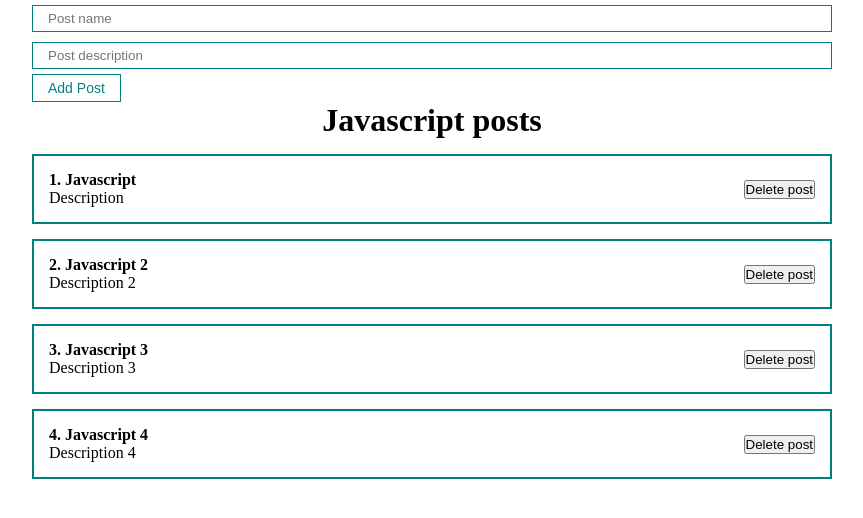
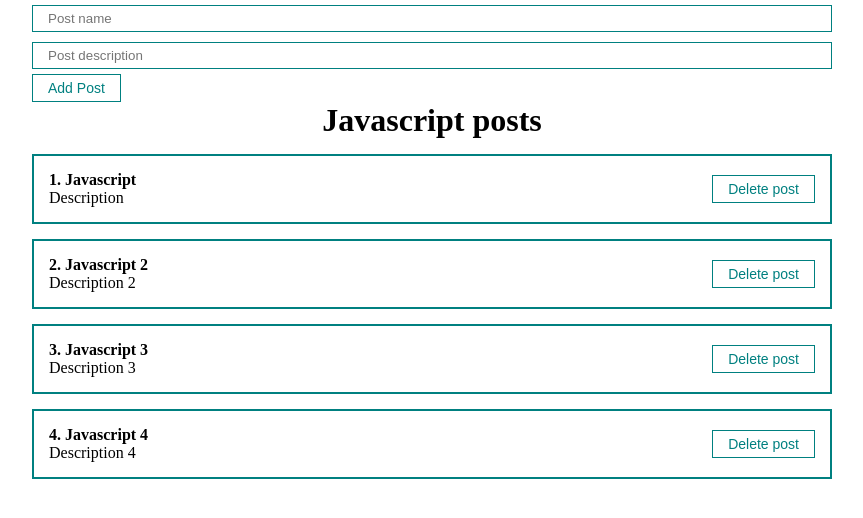
Before and after one commit to Maks-yaf/app-jspost-react, a React (Create React App) app: page / in a window 1280 px wide. Shown: the top 518 px of the page, without its empty margins (208-1071 px from the left). Built offline with nearby package versions, Linux system fonts and the light colour scheme.

Commit message:
Remove Posts

```diff
--- a/src/App.js
+++ b/src/App.js
@@ -3,44 +3,36 @@ import './styles/App.css'
 import PostList from "./components/PostList";
 import MyButton from "./components/UI/button/MyButton";
 import MyInput from "./components/UI/input/MyInput";
+import PostForm from "./components/PostForm";
 
 function App() {
 
     const [posts, setPosts] = useState([
-        { id: 1, title: 'Javascript', body: 'Description' },
-        { id: 2, title: 'Javascript 2', body: 'Description 2' },
-        { id: 3, title: 'Javascript 3', body: 'Description 3' },
-        { id: 4, title: 'Javascript 4', body: 'Description 4' },
+        {id: 1, title: 'Javascript', body: 'Description'},
+        {id: 2, title: 'Javascript 2', body: 'Description 2'},
+        {id: 3, title: 'Javascript 3', body: 'Description 3'},
+        {id: 4, title: 'Javascript 4', body: 'Description 4'},
     ]);
 
-    const [title, setTitle] = useState('');
+    const createPost = (newPost) => {
+        setPosts( [...posts, newPost]);
+    }
 
-    const bodyInputRef = useRef();
-
-    const addNewPost = (e) => {
-        e.preventDefault()
-        console.log(title);
-        console.log(bodyInputRef.current.value);
+    const removePost = (post) => {
+        setPosts(posts.filter(p => p.id !== post.id));
     }
 
 
     return (
         <div className="App">
-            <form>
-                <MyInput
-                    value={title}
-                    onChange={e => setTitle(e.target.value)}
-                    type="text"
-                    placeholder="Post name"
-                />
-                <MyInput
-                    ref={bodyInputRef}
-                    type="text"
-                    placeholder="Post description"
-                />
-                <MyButton onClick={addNewPost}>Add Post</MyButton>
-            </form>
-            <PostList posts={posts} title='Javascript posts' />
+            <PostForm create={createPost} />
+            {posts.length
+                ?
+                <PostList remove={removePost} posts={posts} title='Javascript posts'/>
+                :
+                <h2 style={{textAlign: 'center'}}>
+                    No posts
+                </h2>}
         </div>
     );
 }
--- /dev/null
+++ b/src/components/PostForm.jsx
@@ -0,0 +1,37 @@
+import React, {useState} from 'react';
+import MyInput from "./UI/input/MyInput";
+import MyButton from "./UI/button/MyButton";
+
+const PostForm = ({create}) => {
+
+    const [post, setPost] = useState({title: '', body: ''});
+
+    const addNewPost = (e) => {
+        e.preventDefault();
+        const newPost = {
+            ...post, id: Date.now()
+        }
+        create(newPost)
+        setPost({title: '', body: ''});
+    }
+
+    return (
+        <form>
+            <MyInput
+                value={post.title}
+                onChange={e => setPost({...post, title: e.target.value})}
+                type="text"
+                placeholder="Post name"
+            />
+            <MyInput
+                value={post.body}
+                onChange={e => setPost({...post, body: e.target.value})}
+                type="text"
+                placeholder="Post description"
+            />
+            <MyButton onClick={addNewPost}>Add Post</MyButton>
+        </form>
+    );
+};
+
+export default PostForm;
--- a/src/components/PostItem.jsx
+++ b/src/components/PostItem.jsx
@@ -1,17 +1,18 @@
 import React from 'react';
+import MyButton from "./UI/button/MyButton";
 
 const PostItem = (props) => {
     return (
         <div>
             <div className="post">
                 <div className="post__content">
-                    <strong>{props.post.id}. {props.post.title}</strong>
+                    <strong>{props.number}. {props.post.title}</strong>
                     <div>
                         {props.post.body}
                     </div>
                 </div>
                 <div className="post_btn">
-                    <button>Delete post</button>
+                    <MyButton onClick={() => props.remove(props.post)} >Delete post</MyButton>
                 </div>
             </div>
         </div>
--- a/src/components/PostList.jsx
+++ b/src/components/PostList.jsx
@@ -1,14 +1,14 @@
 import React from 'react';
 import PostItem from "./PostItem";
 
-const PostList = ({posts, title}) => {
+const PostList = ({posts, title, remove}) => {
     return (
         <div>
             <h1 className="main-title">
                 {title}
             </h1>
-            {posts.map((post) => (
-                <PostItem key={post.id} post={post} />
+            {posts.map((post, index) => (
+                <PostItem  remove={remove} number={index+1} key={post.id} post={post} />
             ))}
         </div>
     );
```
